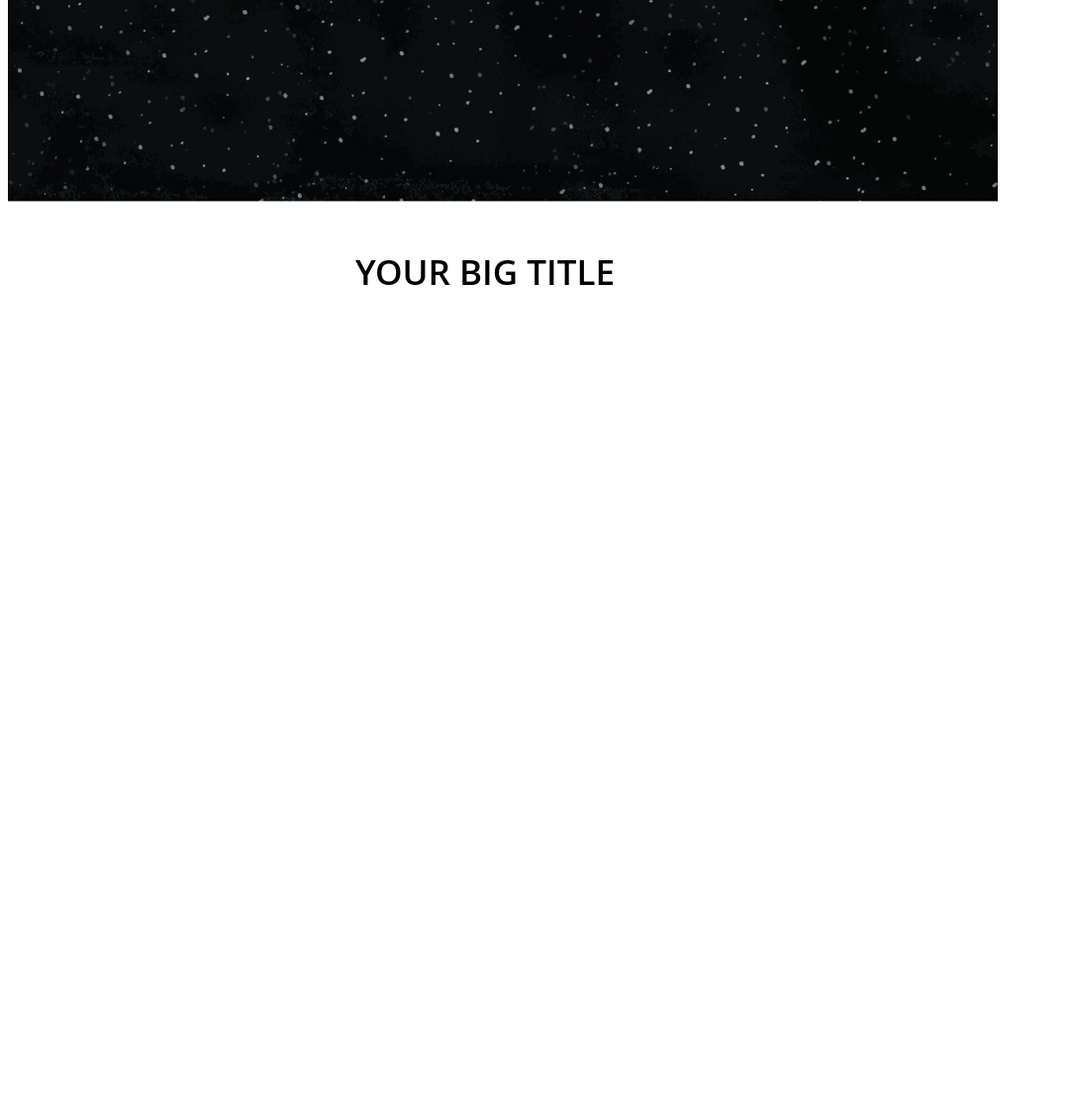
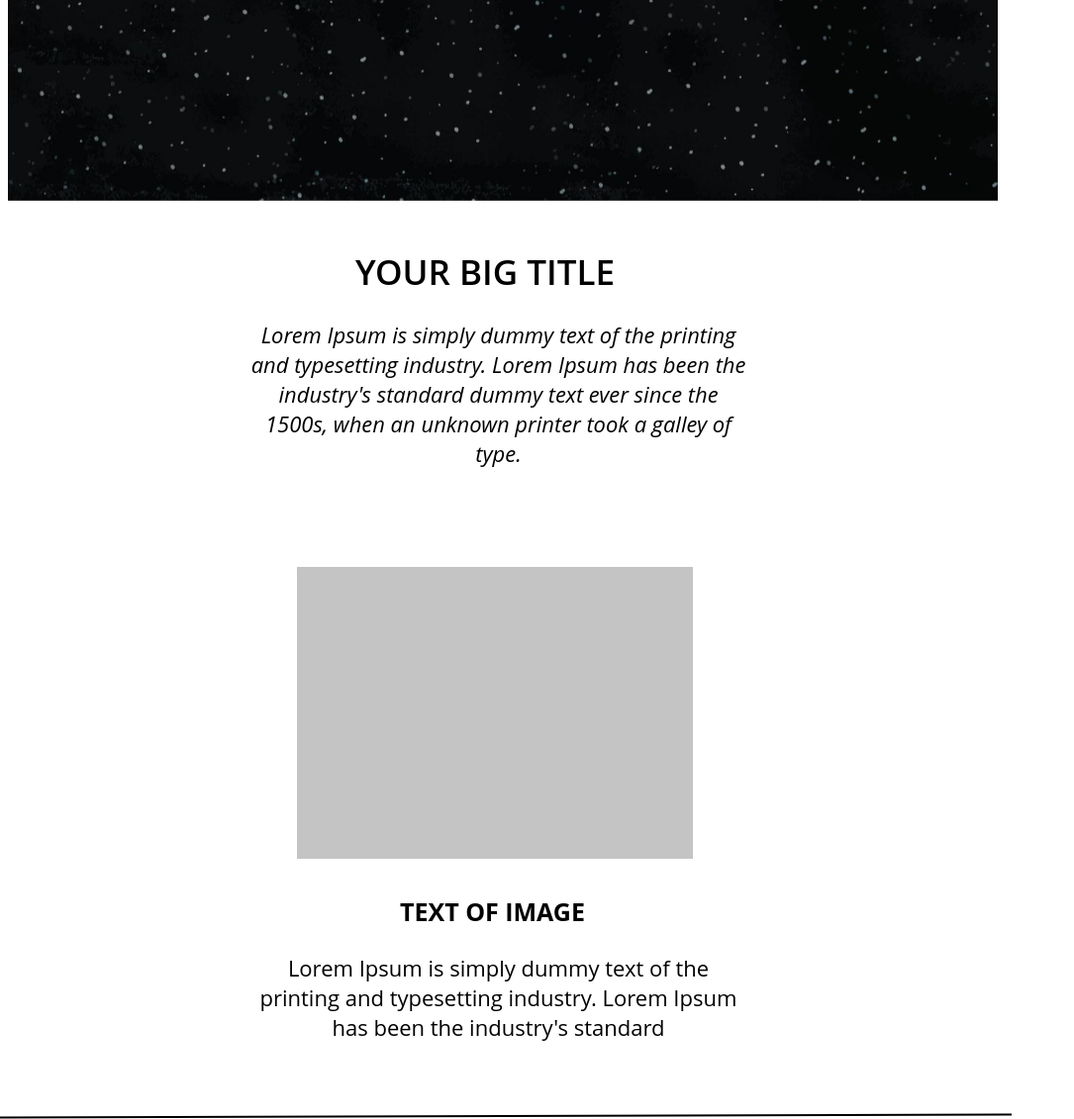
Before and after one commit to LaCasaSV/Maket, a plain HTML site: page pages/index.html in a window 1280 px wide. Shown: the part 521-1652 px from the top of the page at 99% size, without its empty margins (0-1085 px from the left). Before the commit the page ends 821 px from the top, so only its background shows below. Drawn offline with Linux system fonts and the light colour scheme.

Commit message:
Create header and content.

```diff
--- a/pages/index.html
+++ b/pages/index.html
@@ -13,14 +13,19 @@
     </div>
 
     <div class="container">
-        <img src="/images/bg.jpg" alt="Фоновое изображение">
+
     </div>
 
     <div class="content">
-        <div class="text">
-            <a>YOUR BIG TITLE</a>
-        </div>
+        <a class="text_titel">YOUR BIG TITLE</a>
+        <a class="text">Lorem Ipsum is simply dummy text of the printing and typesetting industry. Lorem Ipsum has been the industry's standard dummy text ever since the 1500s, when an unknown printer took a galley of type.</a>
+        <img class="photo" src="/images/image1.jpg">
+        <a class="text_of_image">TEXT OF IMAGE</a>
+        <a class="text_2">Lorem Ipsum is simply dummy text of the printing and typesetting industry. Lorem Ipsum has been the industry's standard</a>
+        <hr>
     </div>
+
+
 
 </body>
 </html>
--- a/styles/style.css
+++ b/styles/style.css
@@ -4,6 +4,7 @@
     height: 623.38px;
     left: 0px;
     top: 93px;
+    background-image: url("/images/bg.jpg");
 }
 
 .header {
@@ -19,7 +20,7 @@
     background: #E5E5E5;
 }
 
-.text {
+.text_titel {
     position: absolute;
     width: 282px;
     height: 49px;
@@ -34,3 +35,75 @@
 
     color: #000000;
 }
+
+.text {
+    position: absolute;
+    width: 503px;
+    height: 156px;
+    left: 252px;
+    top: 844px;
+
+    font-family: 'Open Sans';
+    font-style: italic;
+    font-weight: 400;
+    font-size: 22px;
+    line-height: 30px;
+    text-align: center;
+
+    color: #000000;
+}
+
+.photo {
+    position: absolute;
+    width: 400px;
+    height: 295px;
+    left: 300px;
+    top: 1094px;
+
+    background: #C4C4C4;
+}
+
+.text_of_image {
+    position: absolute;
+    width: 325px;
+    height: 47px;
+    left: 335px;
+    top: 1425px;
+
+    font-family: 'Open Sans';
+    font-style: normal;
+    font-weight: 700;
+    font-size: 25px;
+    line-height: 34px;
+    text-align: center;
+
+color: #000000;
+}
+
+.text_2 {
+    position: absolute;
+    width: 503px;
+    height: 156px;
+    left: 252px;
+    top: 1484px;
+
+    font-family: 'Open Sans';
+    font-style: normal;
+    font-weight: 400;
+    font-size: 22px;
+    line-height: 30px;
+    text-align: center;
+
+    color: #000000;
+}
+
+hr {
+    position: absolute;
+    width: 1020px;
+    height: 0px;
+    left: 0px;
+    top: 1640px;
+
+    border: 1px solid #000000;
+    transform: rotate(-0.17deg);
+}
```
